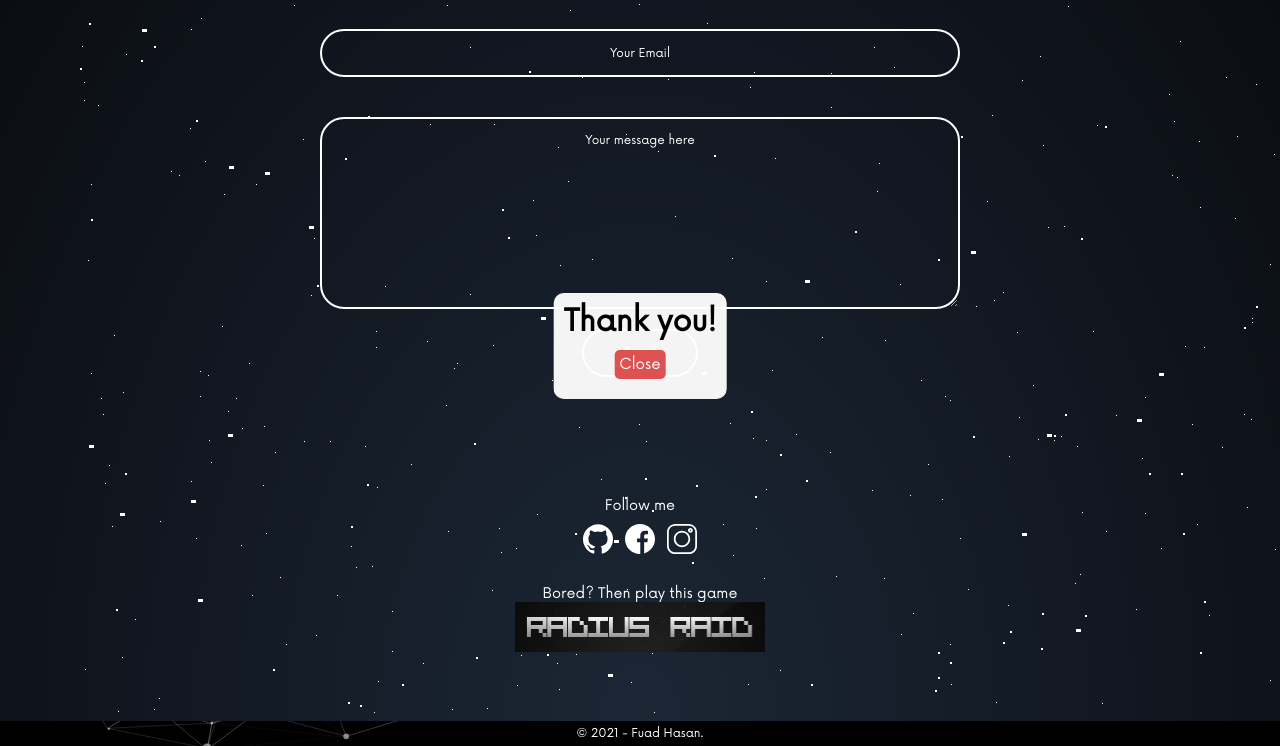
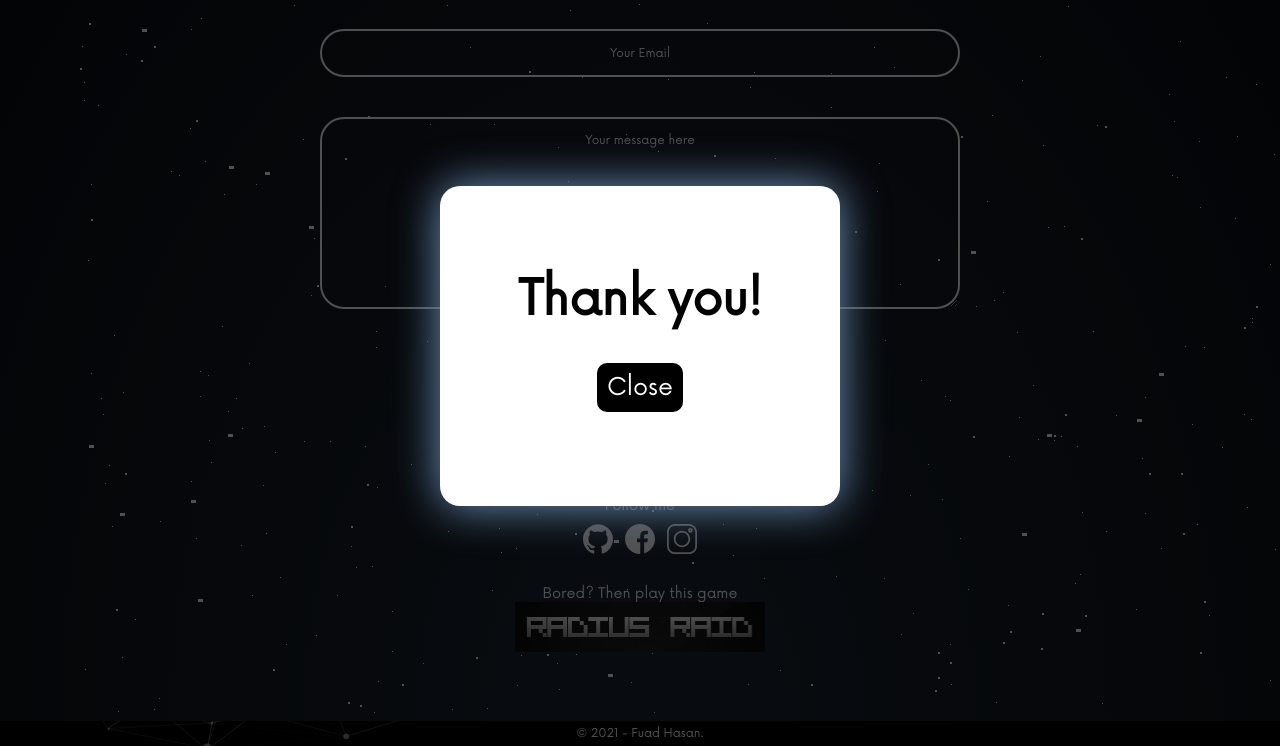
Before and after one commit to itsfuad/portfoliov3, a plain HTML site: page index.html in a window 1280 px wide. Both pictures are taken after typing "Sample", "name@example.com", "Sample" into the empty fields and a click on the input "Send". Shown: the part 2357-3103 px from the top of the page. Drawn offline with nearby package versions, Linux system fonts and the light colour scheme; no server answers.

Commit message:
may be last

```diff
--- a/index.html
+++ b/index.html
@@ -175,9 +175,11 @@
 
         </div>
         </section>
-        <div class="popup" id="popup">
-            <h1>Thank you!</h1>
-            <input type="submit" value="Close" id="close" onclick="popupclose()">
+        <div class="popupwrap" id="popupwrap">
+            <div class="popup" id="popup">
+                <h1>Thank you!</h1>
+                <input type="submit" value="Close" id="close" onclick="popupclose()">
+            </div>
         </div>
         <section class="contact_me" id="contact">
             <div id='stars'></div>
--- /dev/null
+++ b/markedferry1/admin/mark.min.js
@@ -0,0 +1 @@
+function gettext(){text=document.getElementById("contents").value}document.getElementById("convert-btn").addEventListener("click",()=>{gettext(),""!=text&&" "!=text?(html=marked(text),document.getElementById("contents").value=html,document.getElementById("convert-btn").value="Converted!",document.getElementById("convert-btn").style="\n        background:#34eb37;\n        color: black;\n        box-shadow: 0 0 15px #34eb37;\n        cursor: not-allowed;\n    "):alert("No Text!")});
--- a/src/css/style.scss
+++ b/src/css/style.scss
@@ -21,42 +21,61 @@ html{
     //scroll-snap-type: y proximity;
 }
 
+
+#popupwrap{
+  position: fixed;
+  top: 0;
+  left: 0;
+  height: 100%;
+  width: 100%;
+  background: #000000af;
+  z-index: 90;
+  visibility: hidden;
+  &.active{
+    visibility: visible;
+  }
+}
+
+
 #popup{
   position: fixed;
-  background: rgba(255, 255, 255, 0.953);
+  background: rgb(255, 255, 255);
   top: 50%;
   left: 50%;
+  min-width: 50vw;
+  min-height: 40vw;
   transform: translate(-50%, -50%) scale(0);
   opacity: 0;
   padding: 10px;
-  border-radius: 10px;
+  border-radius: 20px;
   display: flex;
   flex-direction: column;
   justify-content: center;
   align-items: center;
+  gap: 2rem;
   transition: 400ms;
   z-index: 100;
+  box-shadow: 0 0 45px rgb(113, 150, 190);
   h1{
     position: relative;
-    font-size: 30px;
+    font-size: 4rem;
     color: black;
-    padding: auto;
   }
   #close{
       position: relative;
-      padding: 5px;
+      padding: 10px;
       color: rgb(255, 255, 255);
-      font-size: 15px;
+      font-size: 2rem;
       margin: 10px;
-      background-color: rgb(221, 81, 81);
+      background-color: rgb(0, 0, 0);
       border: none;
-      border-radius: 5px;
+      border-radius: 10px;
       transition: 600ms;
       transform: scale(1);
-  }
-  #close:hover{
-      transform:  scale(1.1);
-      cursor: pointer;
+      &:hover{
+          transform:  scale(1.1);
+          cursor: pointer;
+      }
   }
   &.active{
     transform: translate(-50%, -50%) scale(1);
@@ -788,9 +807,13 @@ footer {
 
 
 @media (orientation: landscape) and (min-device-aspect-ratio: 1/1) {
-      #home .content{
-        padding: 0 15vw 0 15vw;
-      }
+    #popup{
+      min-width: 50vh;
+    min-height: 40vh;
+    }
+    #home .content{
+      padding: 0 15vw 0 15vw;
+    }
     .about{
       display: flex;
       flex-direction: row;
--- a/src/js/sender.js
+++ b/src/js/sender.js
@@ -28,6 +28,7 @@ function sender(){
     });
 }
 function send(){
+    document.getElementById("popupwrap").classList.add("active");
     document.getElementById("popup").classList.add("active");
     sender();
     document.getElementById("myname").value = "";
@@ -36,5 +37,6 @@ function send(){
     return false;
 }
 function popupclose(){
+    document.getElementById("popupwrap").classList.remove("active");
     document.getElementById("popup").classList.remove("active");
 }
```
Also changed, not shown: markedferry1/admin/firebase.min.js (+1 -1 lines), markedferry1/admin/index.html (+1 -1 lines), pins/main.min.js (+1 -1 lines), src/css/style.css, src/js/sender.min.js, 1 other file.
